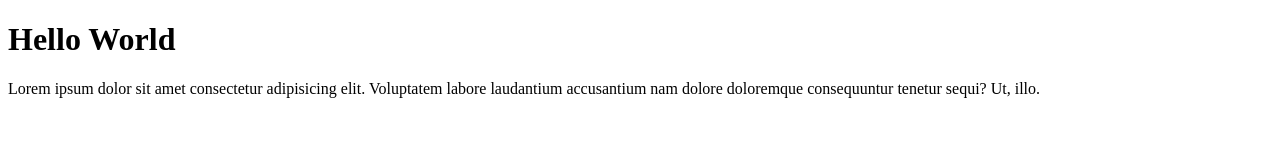
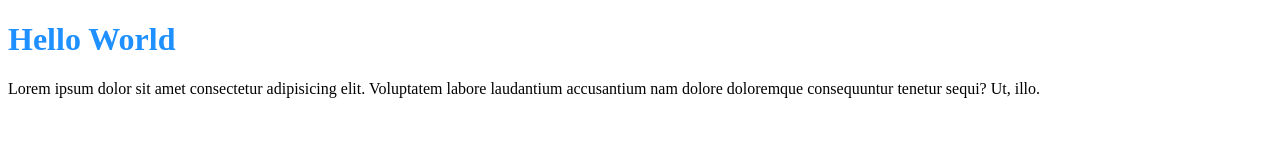
Before and after one commit to MuhammadNaveed01/BootCamp2020Sample, a plain HTML site: page index.html in a window 1280 px wide. Drawn offline with Linux system fonts and the light colour scheme.

Commit message:
Update index.html

```diff
--- a/index.html
+++ b/index.html
@@ -7,7 +7,7 @@
     <title>Document</title>
 </head>
 <body>
-    <h1>Hello World</h1>
+    <h1 style="color: dodgerblue;">Hello World</h1>
     <p>Lorem ipsum dolor sit amet consectetur adipisicing elit. Voluptatem labore laudantium accusantium nam dolore doloremque consequuntur tenetur sequi? Ut, illo.</p>
 </body>
 </html>
```
